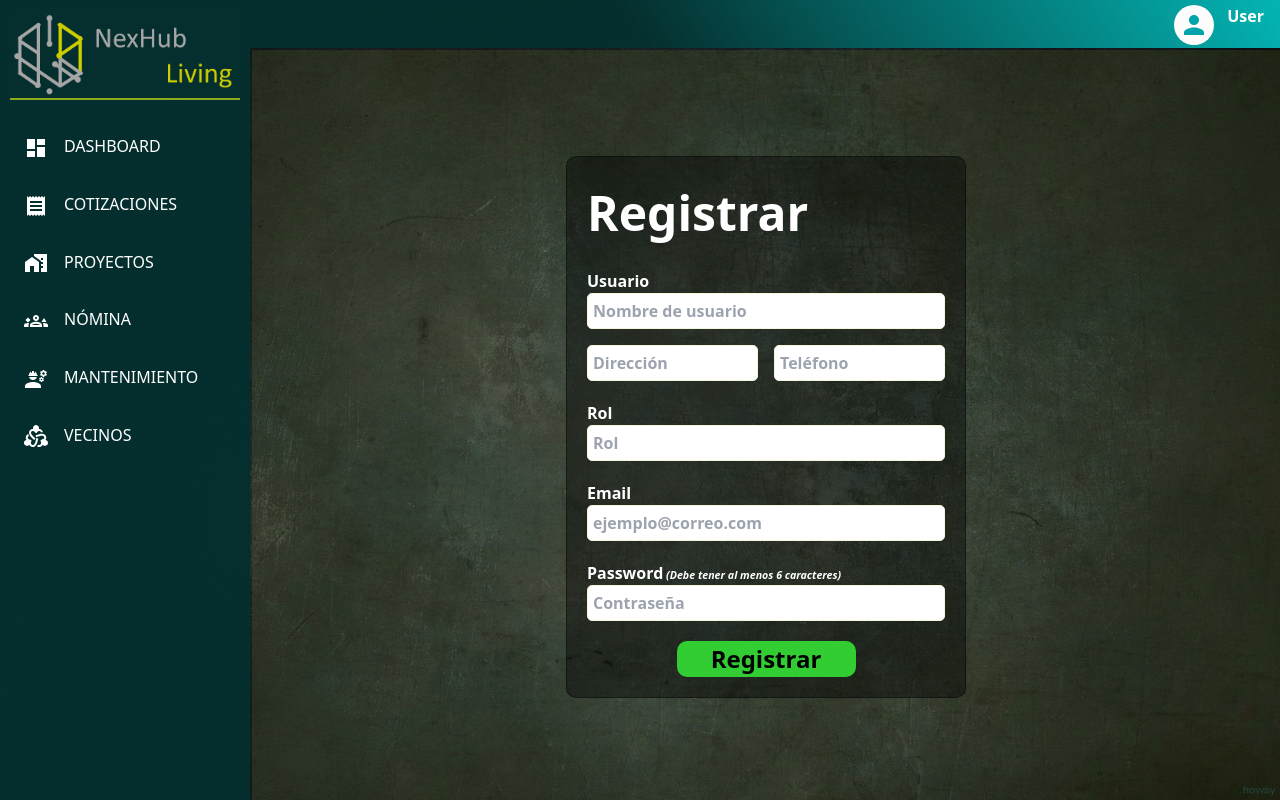
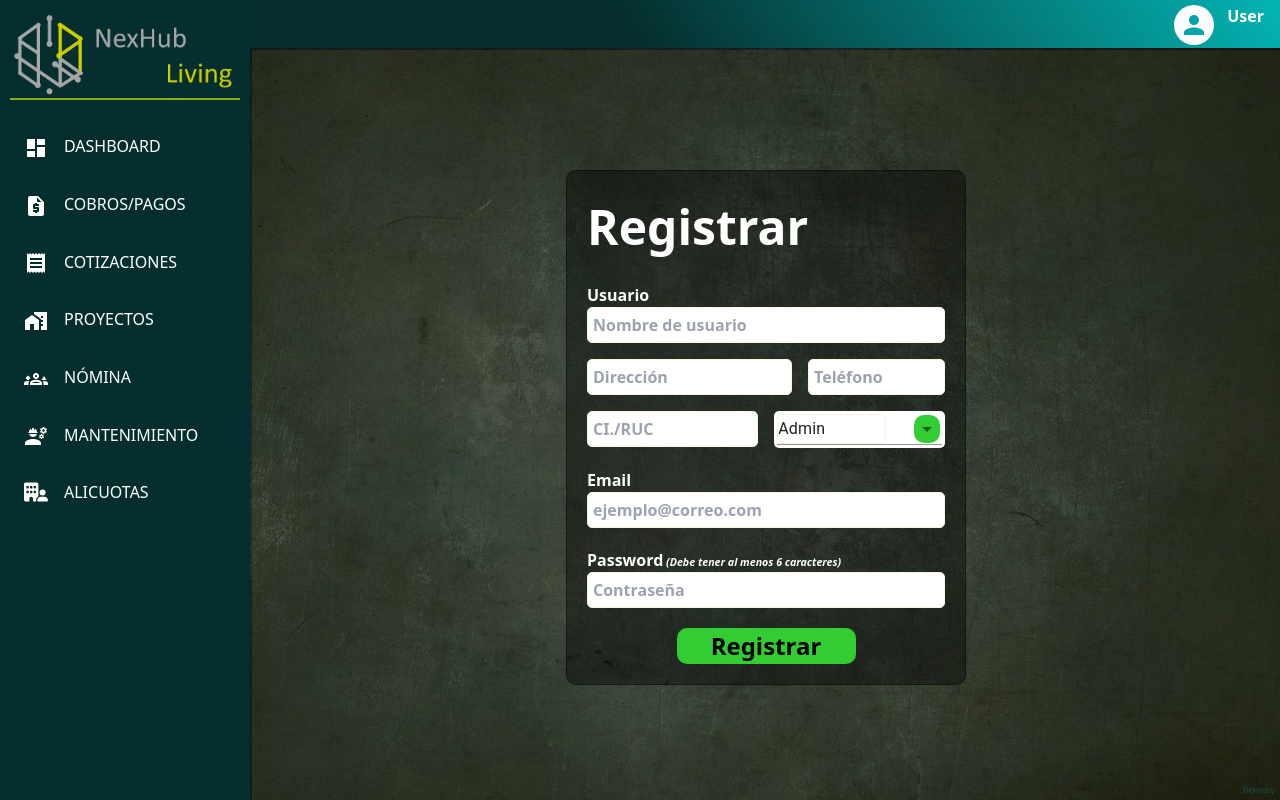
Before and after one commit to smartDCs/nexhub, a React (Vite) app: page /registerUser in a window 1280 px wide. Built offline with nearby package versions, Linux system fonts and the light colour scheme; no server answers; what @react-pdf/renderer would draw is missing.

Commit message:
leyendo la base de datos de los pagos

```diff
--- a/src/components/Sidebar.jsx
+++ b/src/components/Sidebar.jsx
@@ -9,8 +9,9 @@ import RequestQuoteIcon from "@mui/icons-material/RequestQuote";
 import ReceiptIcon from "@mui/icons-material/Receipt";
 
 import EngineeringIcon from "@mui/icons-material/Engineering";
-import Diversity2Icon from "@mui/icons-material/Diversity2";
-import SettingsIcon from "@mui/icons-material/Settings";
+
+import GroupAddIcon from '@mui/icons-material/GroupAdd';
+import { FaBuildingUser } from "react-icons/fa6";
 import { Groups3Outlined } from "@mui/icons-material";
 import logo from "../assets/nexhub1.png";
 import {useContext} from "react";
@@ -36,10 +37,10 @@ const {userData}=useContext(UserContext);
 
           </li>
           <li className="p-4 hover:bg-lime-400 rounded-md "
-           hidden={userData.rol==="SuperAdmin"?false:true}
+         //  hidden={userData.rol==="SuperAdmin"?false:true}
 
           >
-            <NavLink to={userData.user?"/payments":"/"}>
+            <NavLink to={userData.user?"/payments":"/payments"}>
               <RequestQuoteIcon className="mr-4"/>
               COBROS/PAGOS
             </NavLink>
@@ -70,10 +71,14 @@ const {userData}=useContext(UserContext);
             </NavLink>
           </li>
 
-          <li className="p-4 hover:bg-lime-400 rounded-md">
-            <NavLink to={userData.user?"/neighbors":"/"}>
-              <Diversity2Icon  className="mr-4"/>
-              VECINOS
+          <li className="p-4 hover:bg-lime-400 rounded-md justify-between flex">
+            <NavLink to={userData.user?"/neighbors":"/"}
+            style={{display:"flex",justifyContent:"space-between", alignItems:"center"}}
+
+            >
+              <FaBuildingUser  className="mr-4" style={{fontSize:'18pt'}}/>
+              <label>ALICUOTAS</label>
+
             </NavLink>
           </li>
           <li className="p-4 hover:bg-lime-400 rounded-md"
@@ -81,8 +86,8 @@ const {userData}=useContext(UserContext);
 
           >
             <NavLink to={userData.user?"/settings":"/"}>
-              <SettingsIcon  className="mr-4"/>
-              CONFIGURAR EDIFICIO
+              <GroupAddIcon  className="mr-4"/>
+              AGREGAR USUARIO
             </NavLink>
           </li>
         </ul>
--- a/src/context/User/UserState.jsx
+++ b/src/context/User/UserState.jsx
@@ -7,7 +7,7 @@ const UserState=({children})=>{
   // Initialize Firebase
   const app = initializeApp(firebaseConfig);
   const auth = getAuth(app);
-const  [userData,setUserData]=useState({user:"",userUid:"",rol:""});
+const  [userData,setUserData]=useState({user:"",userUid:"",rol:"",ruc:""});
 
 
 function userChange(userLogged){
--- a/src/pages/AddUser.jsx
+++ b/src/pages/AddUser.jsx
@@ -1,33 +1,35 @@
 import { getAuth, createUserWithEmailAndPassword } from "firebase/auth";
 
 import { initializeApp } from "firebase/app";
-import { getFirestore,  doc,  setDoc } from "firebase/firestore";
+import { getFirestore, doc, setDoc } from "firebase/firestore";
 
 import { firebaseConfig } from "../firebase_config";
 import { useState } from "react";
 import { useNavigate } from "react-router-dom";
+import { Autocomplete, TextField } from "@mui/material";
 function AddUser() {
   const [email, setEmail] = useState("");
   const [password, setPassword] = useState("");
   const [name, setName] = useState("");
-  const [address,setAddress]=useState("");
-  const [phone,setPhone]=useState("");
+  const [address, setAddress] = useState("");
+  const [phone, setPhone] = useState("");
   const navigate = useNavigate();
   const [rol, setRol] = useState("");
+  const options = ["Admin", "User"];
+  const [value, setValue] = useState(options[0]);
+  const [ruc, setRuc] = useState("");
   // Initialize Firebase
   const app = initializeApp(firebaseConfig);
   const auth = getAuth(app);
-const  db=getFirestore(app);
-
+  const db = getFirestore(app);
 
   const handleCreateAccount = async (event) => {
     event.preventDefault();
-   const infoUser= await createUserWithEmailAndPassword(auth, email, password)
+    const infoUser = await createUserWithEmailAndPassword(auth, email, password)
       .then((userCredential) => {
         // Signed in
-        alert('Usuario '+name+', creado con exito');
+        alert("Usuario " + name + ", creado con exito");
         return userCredential;
-
       })
       .catch((error) => {
         switch (error.code) {
@@ -46,9 +48,20 @@ const  db=getFirestore(app);
         }
         // ..
       });
-      console.log(infoUser.user.uid);
-      const docuRef=doc(db,`usuarios/${infoUser.user.uid}`);
-      setDoc(docuRef,{direccion:address,email:email,nombre_alias:name,rol:rol,telefono:phone});
+  //  console.log(infoUser.user.uid);
+  // Guardamos los datos del usuario en otra coleccion
+    const docuRef = doc(db, `usuarios/${infoUser.user.uid}`);
+    setDoc(docuRef, {
+      direccion: address,
+      email: email,
+      nombre_alias: name,
+      rol: rol,
+      telefono: phone,
+      ci_ruc:ruc
+    });
+    // Creamos la coleccion de pagos correspondiente para este usuario
+    const pagosRef = doc(db, `pagos/${infoUser.user.uid}`);
+    setDoc(pagosRef,{beneficiario:'Administración del edificio',monto:'',concepto:'',fechaPago:'',estatus:""});
     navigate("/");
   };
 
@@ -68,9 +81,10 @@ const  db=getFirestore(app);
             }}
             required
           />
-          <div className="mt-4 gap-4 flex justify-between" >
+          {/**Sección dirección y teléfono */}
+          <div className="mt-4 gap-4 flex justify-between">
             <input
-            style={{ borderRadius: "5px", padding: "5px" }}
+              style={{ borderRadius: "5px", padding: "5px", width: "60%" }}
               type="text"
               name="nombre"
               placeholder="Dirección"
@@ -79,7 +93,7 @@ const  db=getFirestore(app);
               }}
             />
             <input
-            style={{ borderRadius: "5px", padding: "5px" }}
+              style={{ borderRadius: "5px", padding: "5px", width: "40%" }}
               type="text"
               name="nombre"
               placeholder="Teléfono"
@@ -88,17 +102,47 @@ const  db=getFirestore(app);
               }}
             />
           </div>
+          {/**sección RUC y Rol */}
+          <div className="flex items-center mt-4 justify-between gap-4">
+            <input
+              style={{ borderRadius: "5px", padding: "5px", width: "50%" }}
+              type="text"
+              name="cedula"
+              placeholder="CI./RUC"
+              onChange={() => {
+                setRuc(event.target.value);
+              }}
+            />
             {/**combo box para seleccionar el rol del usuario */}
-          <div>
-          <h2>Rol</h2>
-          <input
-            style={{ borderRadius: "5px", padding: "5px" }}
-            type="text"
-            name="rol"
-            placeholder="Rol"
-            onChange={() => {
-              setRol(event.target.value);
+            <Autocomplete
+              value={value}
+
+              onChange={(event, newValue) => {
+                setValue(newValue);
               }}
+              inputValue={rol}
+              onInputChange={(event, newInputValue) => {
+                setRol(newInputValue);
+              }}
+              id="role"
+              options={options}
+              sx={{
+                width: "50%",
+
+              }}
+              renderInput={(params) => (
+                <TextField
+
+                  {...params}
+                variant="standard"
+                size="small"
+                  style={{
+                    backgroundColor: "white",
+                    borderRadius: "5px",
+                    padding:3
+                  }}
+                />
+              )}
             />
           </div>
           <h2>Email</h2>
--- a/src/pages/Login.jsx
+++ b/src/pages/Login.jsx
@@ -4,12 +4,16 @@ import { getFirestore,getDoc, doc } from "firebase/firestore";
 import { useState, useContext } from "react";
 import { NavLink, useNavigate } from "react-router-dom";
 import { UserContext } from "../context/User/UserContext";
+import { firebaseConfig } from "../firebase_config";
+import { initializeApp } from "firebase/app";
 
 function Login() {
   const [email, setEmail] = useState("");
   const [password, setPassword] = useState("");
   const navigate = useNavigate();
-  const db=getFirestore();
+  const app = initializeApp(firebaseConfig);
+
+  const db = getFirestore(app);
 
   const {auth,userChange}=useContext(UserContext);
 
--- a/src/pages/Payments.jsx
+++ b/src/pages/Payments.jsx
@@ -1,5 +1,5 @@
 import { Card, CardContent } from "@mui/material";
-import React, { useState } from "react";
+import  { useState, useContext, useEffect } from "react";
 import { NavLink, useNavigate } from "react-router-dom";
 import MUIDataTable from "mui-datatables";
 import { BsCashCoin } from "react-icons/bs";
@@ -14,10 +14,30 @@ import FormGroup from "@material-ui/core/FormGroup";
 import FormLabel from "@material-ui/core/FormLabel";
 import FormControlLabel from "@material-ui/core/FormControlLabel";
 import Checkbox from "@material-ui/core/Checkbox";
+
+//Importamos los context
+import { UserContext } from "../context/User/UserContext";
 // import material icons
 import { Save, Print } from "@mui/icons-material";
 import CloseIcon from "@mui/icons-material/Close";
+//importamos la base de datos
+import { getFirestore,getDocs,doc,collection, query } from "firebase/firestore";
+import { initializeApp } from "firebase/app";
+import { firebaseConfig } from "../firebase_config";
+
+
+
+
 function Payments() {
+  //inicializamos la DB
+  const app = initializeApp(firebaseConfig);
+
+  const db = getFirestore(app);
+//Declaramos los contextos que vamos a utilizar
+const {userData}=useContext(UserContext);
+const user=userData.user;
+const rol=userData.rol;
+const userUid=userData.userUid;
   let navigate = useNavigate();
   const [responsive, setResponsive] = useState("simple");
   const [tableBodyHeight, setTableBodyHeight] = useState("400px");
@@ -29,11 +49,12 @@ function Payments() {
   const [filterBtn, setFilterBtn] = useState(true);
 
   const [porCobrar, setporCobrar] = useState(5342.23);
-  const [porPagar, setporPagar] = useState(5342.23);
+  const [porPagar, setporPagar] = useState(0);
   const [deuda, setDeuda] = useState();
   const [id, setId] = useState("");
   const [table, setTable] = useState("");
-
+const [data,setData]=useState([]);
+//const [pagosData,setPagosData]=useState(null);
   /**
    * variables para la ventana modal
    */
@@ -146,58 +167,30 @@ function Payments() {
 
           return (
             <button onClick={handleChange} className="btnPay">
-              {" "}
-              Pagar &nbsp;
-              <BsCashCoin className=" size-10 pt-0 pl-2 pb-4" />
+              Pagar
             </button>
           );
         },
       },
     },
     {
-      name: "name",
-      label: "Nombre",
+      name: "beneficiario",
+      label: "Beneficiario",
     },
     {
       name: "date",
-      label: "Fecha",
+      label: "Fecha máximo de pago",
     },
     {
       name: "monto",
       label: "Monto",
     },
+    {
+      name: "concepto",
+      label: "Por concepto de",
+    },
   ];
 
-  const data = [
-    {
-      name: "Joe Jhonson James",
-      date: "2024/02/03",
-      monto: "34.5",
-    },
-    {
-      name: "John Walsh",
-      date: "2024/02/03",
-      monto: "1235",
-    },
-    { name: "Bob Herm", date: "2024/02/03", monto: "1234.5" },
-    {
-      name: "James Houston",
-      date: "2024/02/03",
-      monto: "870",
-    },
-    { name: "Joe James", date: "2024/02/03", monto: "1234.5" },
-    {
-      name: "John Walsh",
-      date: "2024/02/03",
-      monto: "1234.5",
-    },
-    { name: "Bob Herm", date: "2024/02/03", monto: "1234.5" },
-    {
-      name: "James Houston",
-      date: "2024/02/03",
-      monto: "1234.5",
-    },
-  ];
 
   /**
    * Funcion que se encarga del tipo de pago
@@ -220,14 +213,52 @@ function Payments() {
     guardarPago();
     navigate("/report_payment");
   }
+/**
+ * Leemos la DB y obtenemos los pagos pendientes del usuario logueado
+ *
+ */
+
+const coleccion=query(collection(db,"/pagos/fSfOHitePuYEIJ1CtRH0jMOJScs1/registros"));
+  const getPagos=async()=>{
+    const dataPagos=await getDocs(coleccion);
+
+    const pagosData=dataPagos.docs.map((doc)=>({
+      beneficiario: doc.data().beneficiario,
+      monto: doc.data().monto,
+      date: doc.data().fechaPago,
+      concepto: doc.data().concepto,
+    }));
+
+
+    setData(pagosData);
+
+
+
+
+
+  }
+
+
+useEffect(()=>{
+ getPagos();
+ const suma=data.reduce((total,pago)=>total+parseFloat(pago.monto),0);
+ console.log("suma ",suma);
+setporPagar(suma);
+
+
+},[]);
+
+
+
   return (
     <>
-      <Card variant="elevation" className="m-2 mainCard">
-        <div className="grid grid-cols-2 gap-2 m-2">
+  {rol==="Admin"?
+      <Card variant="elevation" className="m-4 ">
+      <CardContent>
           <div>
             <div className="headerCardPayments bg-yellow-100 pl-5 pr-5">
               <h1>
-                Cobros pendientes:{" "}
+                Cobros pendientes:
                 <span>
                   <p className="text-green-600">${porCobrar}</p>{" "}
                 </span>
@@ -243,7 +274,19 @@ function Payments() {
               options={options}
             />
           </div>
-          <div>
+          </CardContent>
+      </Card>
+    :<></>}
+
+{/**
+Tabla de pagos pendientes
+ */}
+
+      <Card
+      variant="elevation"
+      className="m-4 ">
+      <CardContent>
+      <div>
             <div className="headerCardPayments bg-yellow-50 pl-5 pr-5">
               <h1>
                 Pagos pendientes:{" "}
@@ -256,14 +299,17 @@ function Payments() {
               </NavLink>
             </div>
             <div>
+
+
               <MUIDataTable
                 data={data}
                 columns={columnsPagos}
                 options={options}
               />
+
             </div>
           </div>
-        </div>
+          </CardContent>
       </Card>
 
       {/** Ventana modal */}
```
Also changed, not shown: src/index.css (+4 -5 lines), 1 other file (tests, documents, lock files or other folders). Lines whose indentation alone changed are shown as unchanged.
